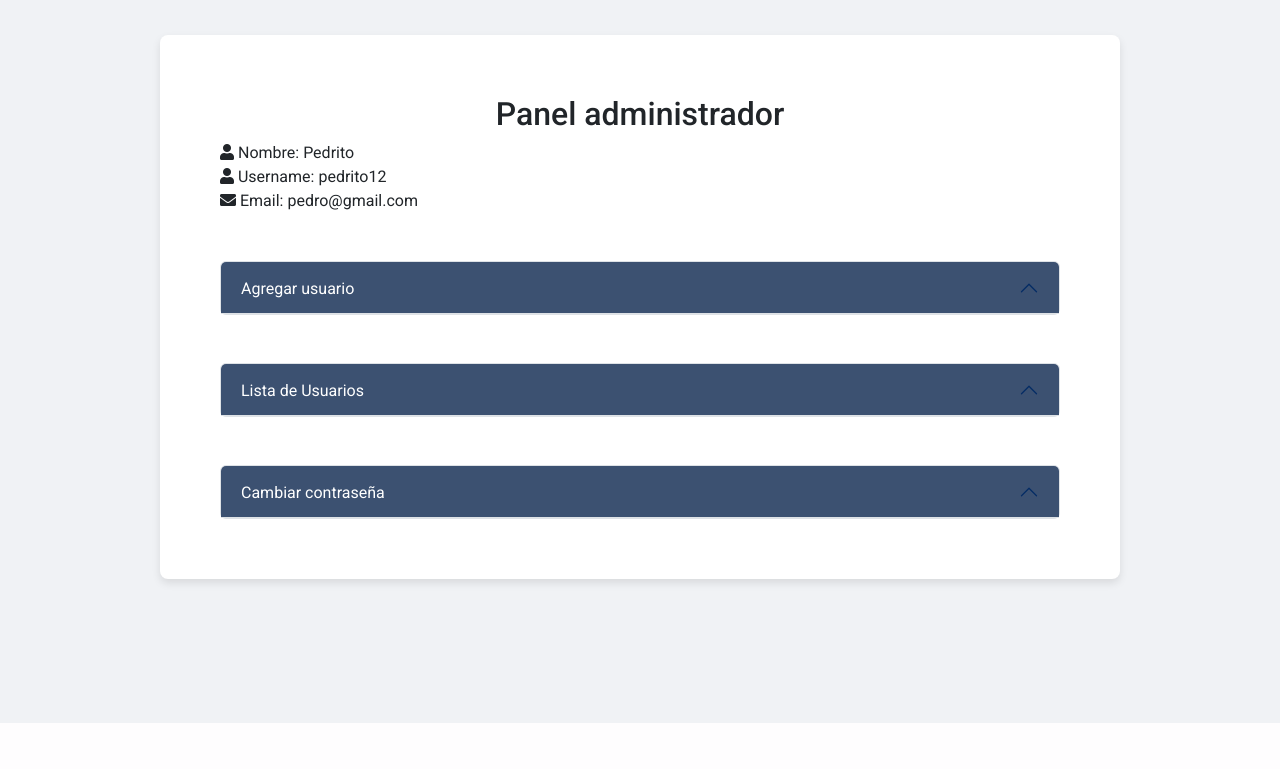
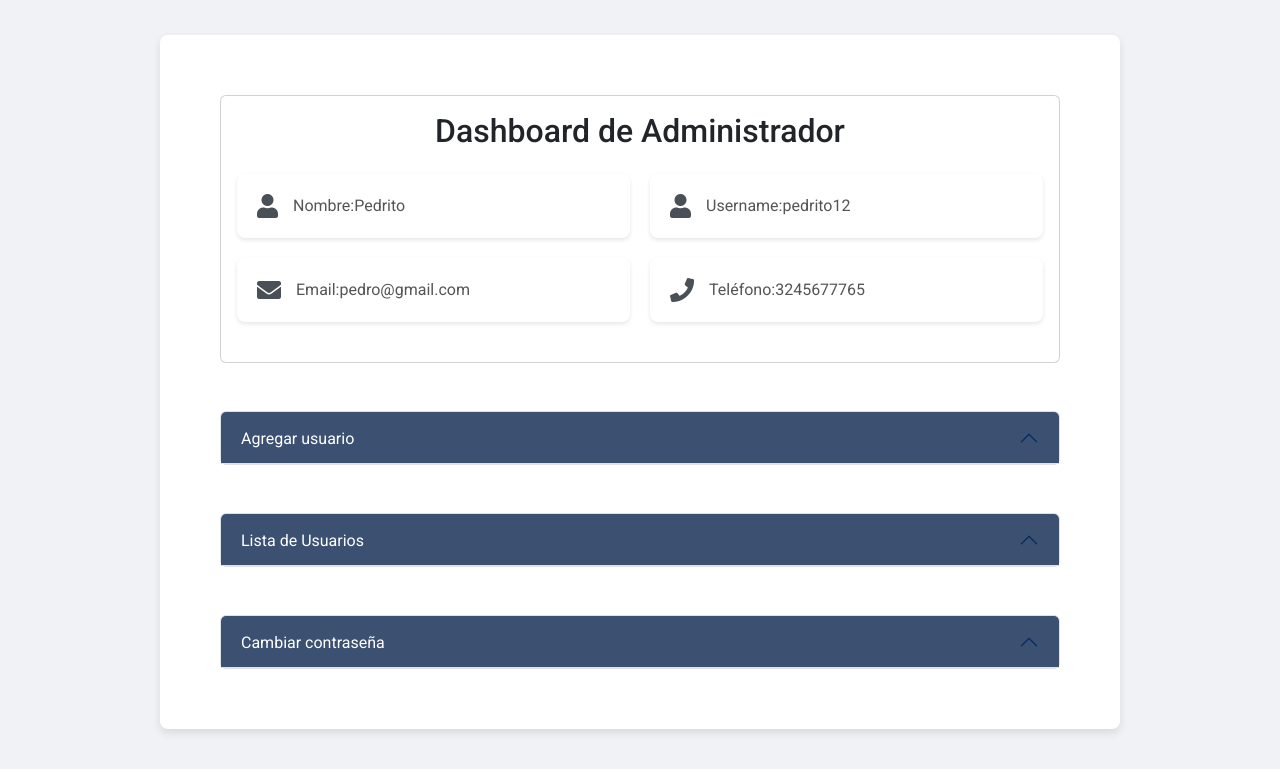
Before and after one commit to LizethVictoria20/visaparaturistas, a Flask app: page /admin-dashboard in a window 1280 px wide. Shown: the part 77-846 px from the top of the page. Before the commit the page ends 800 px from the top, so only its background shows below. Run offline with Flask 3, Linux system fonts and the light colour scheme; a user stored in the database is signed in; data comes from the database, SQL or seed files in the repository; both versions use the stored data as it was after the commit.

Commit message:
Estilos de dashboard admin

```diff
--- a/templates/admin_dashboard.html
+++ b/templates/admin_dashboard.html
@@ -11,6 +11,31 @@
   </head>
   <style>
     /* Estilos independientes para la tabla de usuarios */
+    .user-info {
+      display: grid;
+      grid-template-columns: repeat(2, 1fr);
+      flex-wrap: wrap;
+      gap: 20px;
+      font-size: 1.1rem;
+    }
+    .user-info-item {
+      flex: 1 1 calc(50% - 20px);
+      background-color: #ffffff;
+      padding: 20px;
+      border-radius: 8px;
+      box-shadow: 0 2px 4px rgba(0, 0, 0, 0.1);
+      display: flex;
+      align-items: center;
+      font-size: 1rem;
+    }
+    .user-info-item i {
+      margin-right: 15px;
+      font-size: 1.5rem;
+      color: #495057;
+    }
+    .user-info-item span {
+      color: #555;
+    }
     .user-table {
       width: 100%;
       border-collapse: collapse;
@@ -53,7 +78,11 @@
   <body>
     {% include 'base.html' %} {% block content %}
     <div class="container">
-      <h2 class="text-center">Panel administrador</h2>
+      <div class="card">
+        <div class="card-body">
+          <h2 class="card-title text-center mb-4">
+            Dashboard de Administrador
+          </h2>
           <div class="user-info mb-4">
             <div class="user-info-item">
               <i class="fas fa-user"></i>
@@ -69,6 +98,13 @@
               <i class="fas fa-envelope"></i>
               <span class="data">Email: </span>
               <span id="email"> {{ current_user.email }}</span>
+            </div>
+            <div class="user-info-item">
+              <i class="fas fa-phone"></i>
+              <span class="data">Teléfono: </span>
+              <span id="telefono"> {{ current_user.telefono }}</span>
+            </div>
+          </div>
         </div>
       </div>
       <!-- Acordeón para agregar usuario -->
@@ -249,10 +285,7 @@
         </div>
       </div>
       <!-- Modal para confirmar la eliminación -->
-      <div
-        class="dialog-overlay modal-delete_user"
-        id="delete-dialog-overlay"
-      >
+      <div class="dialog-overlay modal-delete_user" id="delete-dialog-overlay">
         <div class="dialog bg-white p-4 rounded">
           <h3 class="mb-3">Confirma la eliminación</h3>
           <label for="confirm-delete">Escribe "DELETE" para confirmar:</label>
```
Also changed, not shown: templates/forgot_password.html (added, +29 -0 lines), instance/form_results.db. Lines whose indentation alone changed are shown as unchanged.
